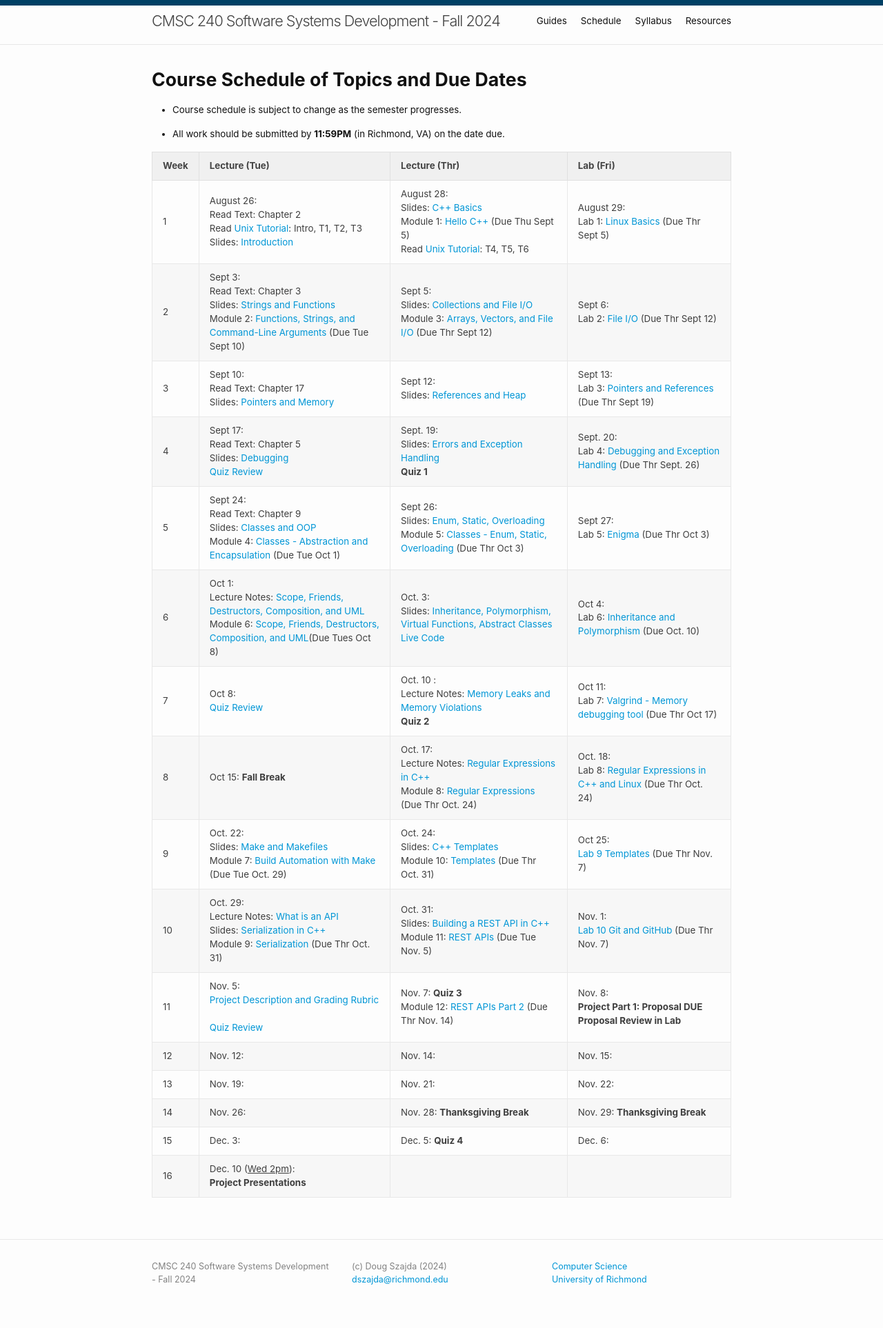
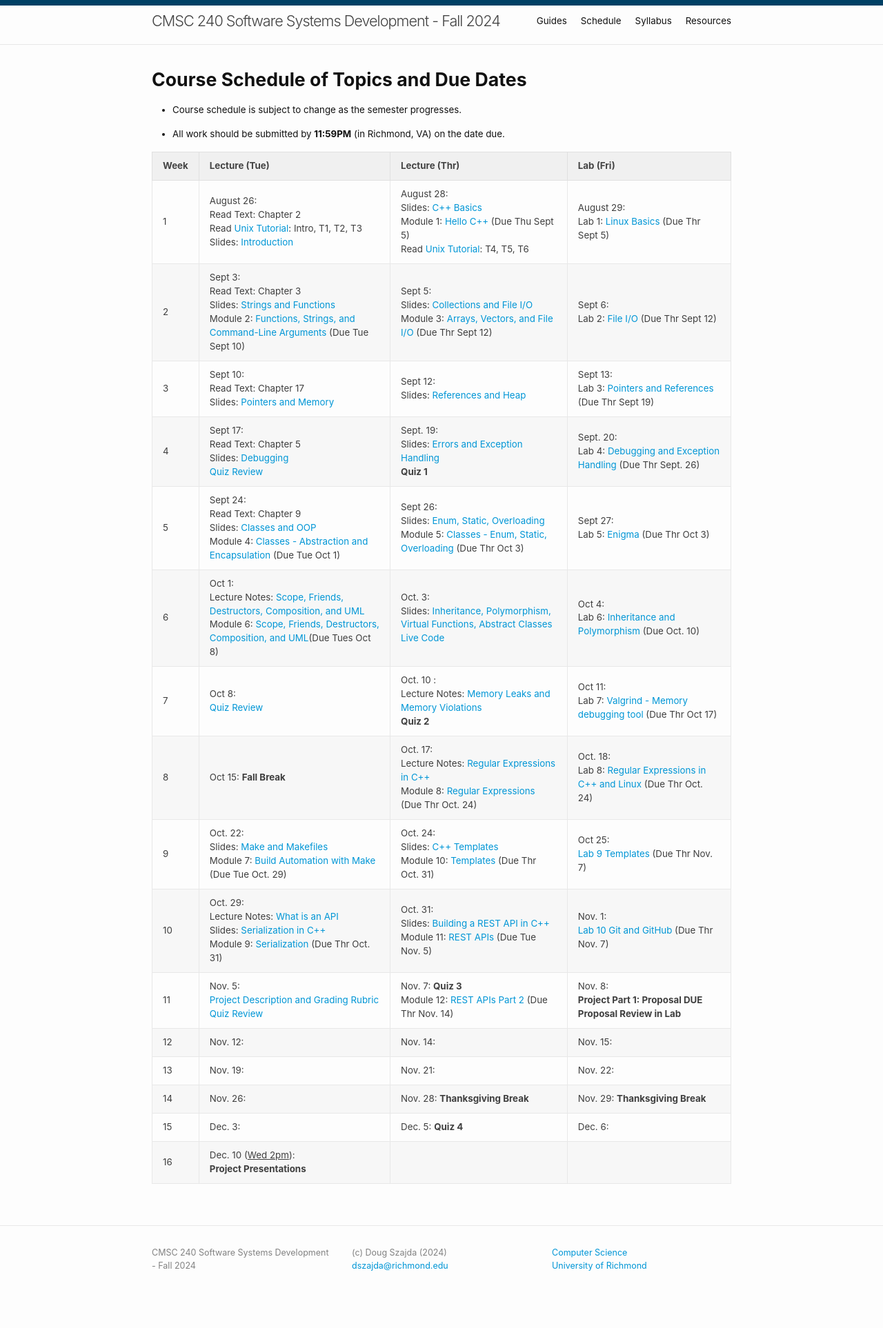
Before and after one commit to cmsc240-f24-dcs/cmsc240-f24-s2.github.io, a Jekyll site: the page built from schedule.md, in a window 1280 px wide. Shown: the whole page at 69% size. Built offline with Jekyll 4.4.1, drawn with Linux system fonts in a browser that asks for light colours.

Commit message:
Fixed small formatting error

```diff
--- a/schedule.md
+++ b/schedule.md
@@ -21,7 +21,7 @@ title: Schedule
 | 8    | Oct 15: **Fall Break**   | Oct. 17: <br /> Lecture Notes: [Regular Expressions in C++](lecture/16) <br /> Module 8: [Regular Expressions](https://classroom.github.com/a/Bsy7kVqs) (Due Thr Oct. 24)       | Oct. 18:  <br /> Lab 8: [Regular Expressions in C++ and Linux](labs/lab8.md) (Due Thr Oct. 24)                            |
 | 9    | Oct. 22: <br />Slides: [Make and Makefiles](lectures/15-Make-Makefiles.pdf)  <br /> Module 7: [Build Automation with Make](modules/module7.md) (Due Tue Oct. 29)  | Oct. 24: <br /> Slides: [C++ Templates](lectures/18-Templates.pdf) <br /> Module 10: [Templates](modules/module10.md) (Due Thr Oct. 31)    | Oct 25:      <br />[Lab 9 Templates](labs/lab9.md) (Due Thr Nov. 7)            |
 | 10   | Oct. 29: <br /> Lecture Notes: [What is an API](lecture/20) <br /> Slides: [Serialization in C++](lectures/17-Serialization.pdf) <br /> Module 9: [Serialization](modules/module9.md) (Due Thr Oct. 31)     | Oct. 31: <br /> Slides: [Building a REST API in C++](lectures/19-REST-APIs.pdf) <br /> Module 11: [REST APIs](modules/module11.md) (Due Tue Nov. 5)| Nov. 1: <br />[Lab 10 Git and GitHub](https://cmsc240-f24-dcs.github.io/cmsc240-f24-s2.github.io/lab/10) (Due Thr Nov. 7)       |
-| 11   | Nov. 5: <br />  [Project Description and Grading Rubric](project)  <br /> <br /> [Quiz Review](lectures/quiz3-review.md)   | Nov. 7: **Quiz 3**  <br /> Module 12: [REST APIs Part 2](modules/module12.md) (Due Thr Nov. 14)<br />   | Nov. 8:   <br />**Project Part 1: Proposal DUE**  <br /> **Proposal Review in Lab** <br />    |
+| 11   | Nov. 5: <br />  [Project Description and Grading Rubric](project)  <br /> [Quiz Review](lectures/quiz3-review.md)   | Nov. 7: **Quiz 3**  <br /> Module 12: [REST APIs Part 2](modules/module12.md) (Due Thr Nov. 14)<br />   | Nov. 8:   <br />**Project Part 1: Proposal DUE**  <br /> **Proposal Review in Lab** <br />    |
 | 12   | Nov. 12:    | Nov. 14:  | Nov. 15:         |
 | 13   | Nov. 19: | Nov. 21:  | Nov. 22:           |
 | 14   | Nov. 26:    | Nov. 28: **Thanksgiving Break**  | Nov. 29: **Thanksgiving Break**   |
```
